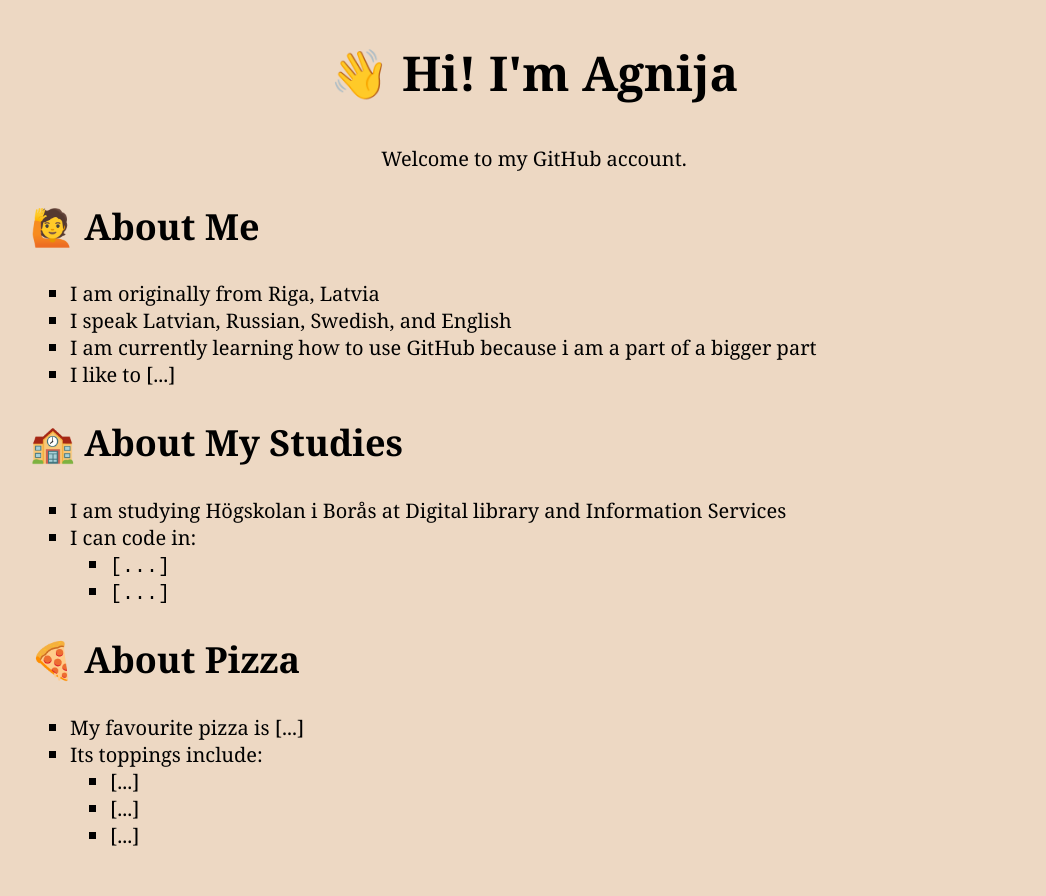
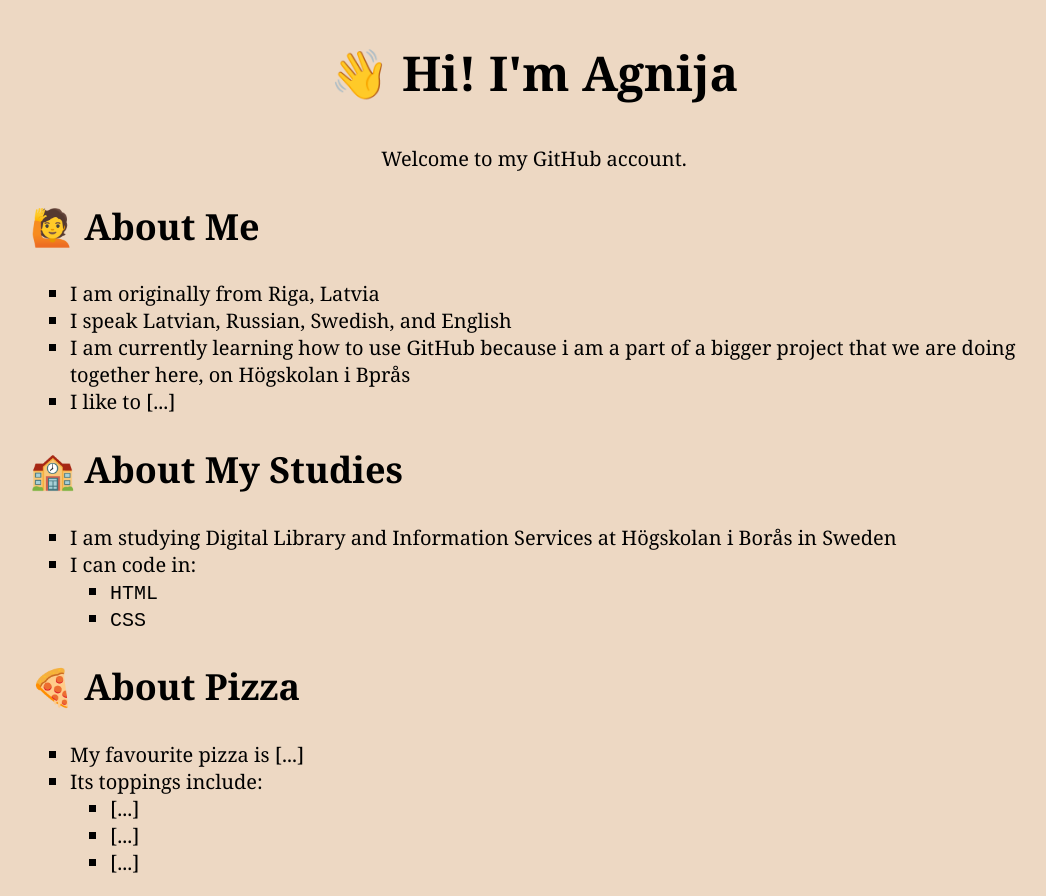
Before and after one commit to AgnijaAlpmar/ParMani, a plain HTML site: page index.html in a window 1280 px wide. Shown: the whole page, without its empty margins (106-1152 px from the left). Before the commit the page ends 869 px from the top, so only its background shows below. Drawn offline with Linux system fonts and the light colour scheme.

Commit message:
Update index.html

```diff
--- a/index.html
+++ b/index.html
@@ -17,18 +17,18 @@
         <ul>
             <li>I am originally from Riga, Latvia</li>
             <li>I speak Latvian, Russian, Swedish, and English</li>
-            <li>I am currently learning how to use GitHub because i am a part of a bigger part</li>
+            <li>I am currently learning how to use GitHub because i am a part of a bigger project that we are doing together here, on Högskolan i Bprås</li>
             <li>I like to [...]</li>
         </ul>
         </article>
         <article>
         <h2>&#127979; About My Studies </h2>
         <ul>
-            <li>I am studying Högskolan i Borås at Digital library and Information Services </li>
+            <li>I am studying Digital Library and Information Services at Högskolan i Borås in Sweden </li>
             <li>I can code in:
                 <ul>
-                    <li><code>[...]</code></li>
-                    <li><code>[...]</code></li>
+                    <li><code>HTML</code></li>
+                    <li><code>CSS</code></li>
                 </ul>
             </li>
         </ul>
```
